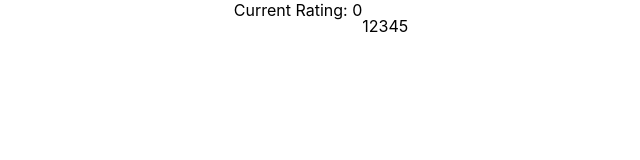
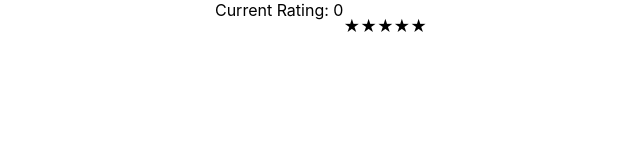
Before and after one commit to cipriancozma/react-star-rating, a React (Create React App) app: page / in a window 1280 px wide. Shown: the top 160 px of the page, without its empty margins (319-959 px from the left). Built offline with nearby package versions, Linux system fonts and the light colour scheme.

Commit message:
changed idx with stars

```diff
--- a/src/star-rating.jsx
+++ b/src/star-rating.jsx
@@ -25,7 +25,7 @@ function StarRating({ numberOfStars = 5, onChange }) {
             onMouseEnter={() => setHoverRating(ratingValue)}
             onMouseLeave={() => setHoverRating(0)}
           >
-            {ratingValue}
+            &#9733;
           </p>
         );
       })}
```
